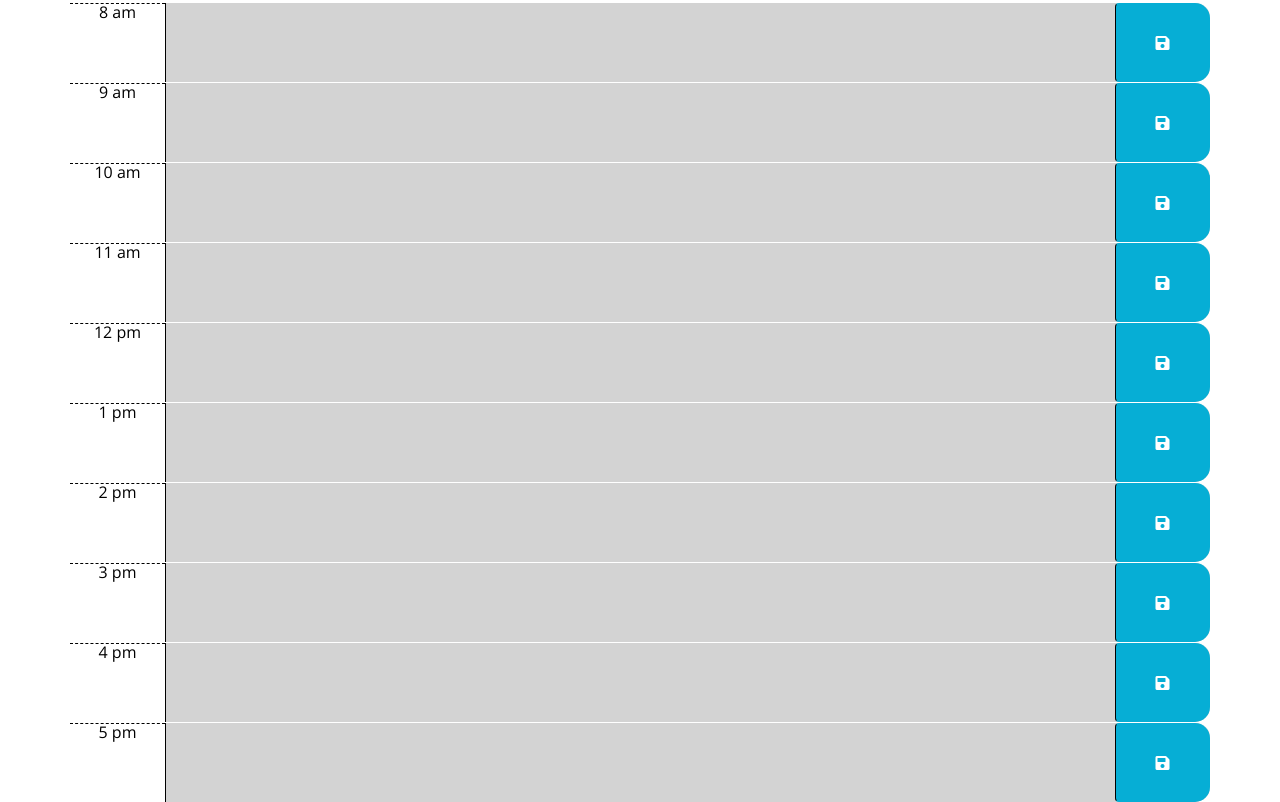
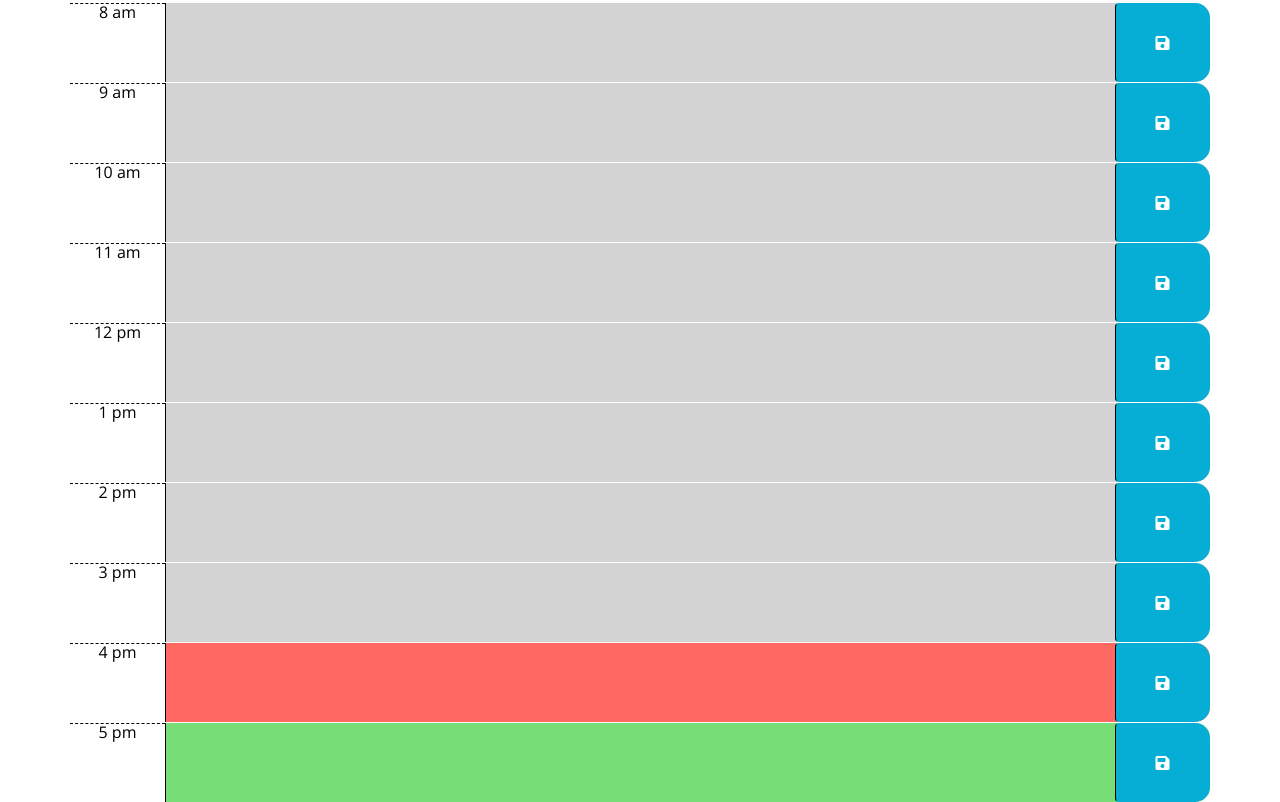
Before and after one commit to DKILGORE79/week-5-scheduler, a plain HTML site: page index.html in a window 1280 px wide. Shown: the part 334-1136 px from the top of the page. Drawn offline with nearby package versions, Linux system fonts and the light colour scheme.

Commit message:
javascript updated - colors and time

```diff
--- a/assets/css/style.css
+++ b/assets/css/style.css
@@ -36,11 +36,13 @@ textarea {
 .time-block {
   text-align: center;
   border-radius: 15px;
+  border-top-right-radius: 15px;
+  border-bottom-right-radius: 15px;
 
 }
 
 .row {
-  /* white-space: pre-wrap; */
+  white-space: nowrap;
   height: 80px;
   display: flex;
   border-top: 1px solid white;
@@ -52,6 +54,7 @@ textarea {
   background-color: #ffffff;
   color: #000000;
   border-top: 1px dashed #000000;
+
 }
 
 .past {
--- a/assets/js/javascript.js
+++ b/assets/js/javascript.js
@@ -1,8 +1,65 @@
+// running clock and date  - moment.js.com - https://stackoverflow.com/questions/66648322/live-clock-moment-js
 var timeDisplayEl = $('#currentDay');
 
 function displayTime() {
     var rightNow = moment().format('MMM DD, YYYY - hh:mm a');
     timeDisplayEl.text(rightNow);
 }
+setInterval(displayTime, 1000);
+// --------------------------------------------------------------------------------------------------------
 
-setInterval(displayTime, 1000);
+
+// saving to localStorage event
+$(document).ready(function () {
+    // saveBtn click listener
+    $(".saveBtn").on("click", function () {
+        // Get nearby values of the description - SIBLING?
+        var text = $(this).siblings(".description").val();
+        var time = $(this).parent().attr("id");
+
+        // Save text in local storage
+        localStorage.setItem(time, text);
+    })
+    // ---------------------------------------------------------------------------------------------------------
+    function timeTracker() {
+        //get current number of hours.
+        var timeNow = moment().hour();
+
+        // loop over time blocks
+        $(".time-block").each(function () {
+            var blockTime = parseInt($(this).attr("id").split("hour")[1]);
+
+            // To check the time and add the classes for background indicators
+            if (blockTime < timeNow) {
+                $(this).removeClass("future");
+                $(this).removeClass("present");
+                $(this).addClass("past");
+            }
+            else if (blockTime === timeNow) {
+                $(this).removeClass("past");
+                $(this).removeClass("future");
+                $(this).addClass("present");
+            }
+            else {
+                $(this).removeClass("present");
+                $(this).removeClass("past");
+                $(this).addClass("future");
+
+            }
+        })
+    }
+    // --------------------------------------------------------------------------------------------------------------
+    // Get item from local storage
+    $("#hour8 .description").val(localStorage.getItem("hour8"));
+    $("#hour9 .description").val(localStorage.getItem("hour9"));
+    $("#hour10 .description").val(localStorage.getItem("hour10"));
+    $("#hour11 .description").val(localStorage.getItem("hour11"));
+    $("#hour12 .description").val(localStorage.getItem("hour12"));
+    $("#hour13 .description").val(localStorage.getItem("hour13"));
+    $("#hour14 .description").val(localStorage.getItem("hour14"));
+    $("#hour15 .description").val(localStorage.getItem("hour15"));
+    $("#hour16 .description").val(localStorage.getItem("hour16"));
+    $("#hour17 .description").val(localStorage.getItem("hour17"));
+
+    timeTracker();
+})
```
Also changed, not shown: index.html (+4 -0 lines).
